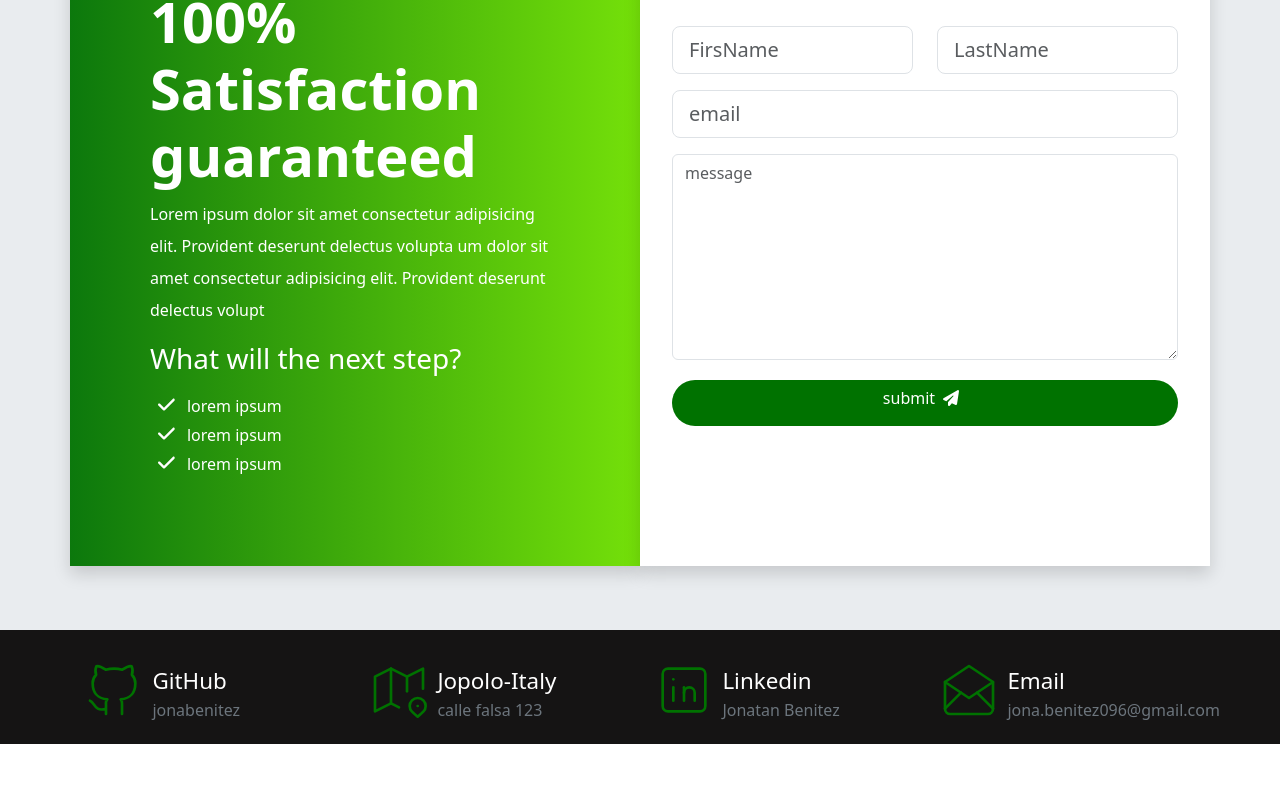
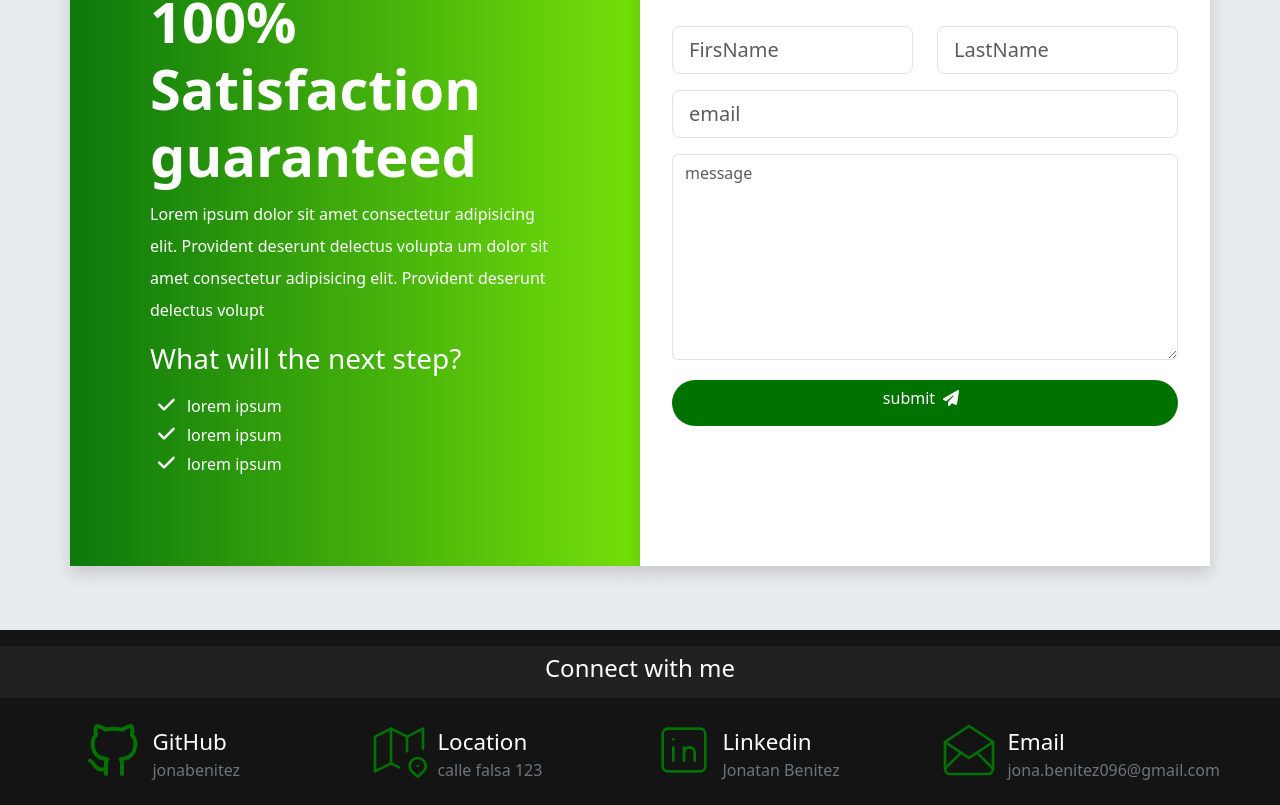
Before and after one commit to jonabenitez/portafolio-2023-, a React (Vite) app: page / in a window 1280 px wide. Shown: the part 6310-7115 px from the top of the page. Before the commit the page ends 7054 px from the top, so only its background shows below. Built offline with nearby package versions, Linux system fonts and the light colour scheme; a web font is replaced by a local one.

Commit message:
se continua con la seccion footer

```diff
--- /dev/null
+++ b/my-components/Footer-sm.jsx
@@ -0,0 +1,9 @@
+function Footersm() {
+  return (
+    <div className="footer-sm">
+      <h4>Connect with me</h4>
+    </div>
+  );
+}
+
+export default Footersm;
--- a/my-components/Footer.jsx
+++ b/my-components/Footer.jsx
@@ -1,3 +1,5 @@
+import FooterSm from "../my-components/Footer-sm";
+
 function Footer() {
   let email = (
     <svg
@@ -59,7 +61,7 @@ function Footer() {
       xmlns="http://www.w3.org/2000/svg"
       className="icon icon-tabler icon-tabler-brand-github"
       viewBox="0 0 24 24"
-      strokeWidth="1"
+      strokeWidth="1.5"
       fill="none"
       strokeLinecap="round"
       strokeLinejoin="round"
@@ -71,6 +73,8 @@ function Footer() {
 
   return (
     <section className="footer" id="footer">
+      <FooterSm />
+
       <div className="container">
         <div className="row">
           {/*content for GitHub*/}
@@ -80,7 +84,8 @@ function Footer() {
               <a
                 href="https://github.com/jonabenitez "
                 target="_blank"
-                className="contact-box__info--title" rel="noreferrer"
+                className="contact-box__info--title"
+                rel="noreferrer"
               >
                 GitHub
               </a>
@@ -98,8 +103,7 @@ function Footer() {
                 className="contact-box__info--title"
                 rel="noreferrer"
               >
-                Jopolo-Italy
-              </a>
+Location              </a>
               <p className="contact-box__info--subtitle">calle falsa 123</p>
             </div>
           </div>
@@ -109,9 +113,9 @@ function Footer() {
             <div className="contact-box__icon">{linkedin}</div>
             <div className="contact-box__info">
               <a
-                href="www.linkedin.com/in/jonatan-benitez-0ab0a0107"
+                href="https://www.  linkedin.com/in/jonatan-benitez-0ab0a0107"
                 target="_blank"
-                className="contact-box__info--title"
+                className="contact-box__info--title" rel="noreferrer"
               >
                 Linkedin
               </a>
--- a/scss/_custom.scss
+++ b/scss/_custom.scss
@@ -3,6 +3,7 @@ $green-dark: #007200;
 $green-light: #008000;
 $teal: #70e000;
 $footer:#151414;
+$footer-sm:#212121;
 
 //Colors Asignation
 $primary: $green-dark;
--- a/scss/sections/_footer.scss
+++ b/scss/sections/_footer.scss
@@ -4,7 +4,7 @@
 
 .footer {
   background: $footer;
-  padding-top:1.5rem;
+  padding-top: 1rem;
 }
 
 //STYLE CONTACT-BOX  CONTENEDOR TOTAL
@@ -14,10 +14,9 @@
 
   &__icon {
     width: 4rem;
-    height: 4rem;;
+    height: 4rem;
     stroke: $primary;
     flex-shrink: 0;
-
   }
 
   &__info {
@@ -25,15 +24,12 @@
     font-weight: 500;
 
     &--title {
-
       color: $white;
       text-decoration: none;
       font-size: 1rem;
-        @include media-breakpoint-up (sm) {
+      @include media-breakpoint-up(sm) {
         font-size: 1.4rem;
-
       }
-
     }
 
     &--subtitle {
@@ -41,10 +37,18 @@
       text-decoration: none;
       font-size: 0.8rem;
 
-        @include media-breakpoint-up (sm) {
+      @include media-breakpoint-up(sm) {
         font-size: 1rem;
-
       }
     }
   }
 }
+
+.footer-sm {
+  position: relative;
+  background-color: $footer-sm;
+  text-align: center;
+  color: $white;
+  padding: 0.5rem 0.5rem;
+  margin-bottom: 1rem;
+}
--- a/src/App.jsx
+++ b/src/App.jsx
@@ -9,6 +9,7 @@ import Faq from "../my-components/Faq";
 import Portafolio from "../my-components/Portafolio";
 import GetStarted from "../my-components/GetStarted";
 import Footer from "../my-components/Footer";
+
 
 function App() {
   return (
```
Lines whose indentation alone changed are shown as unchanged.
